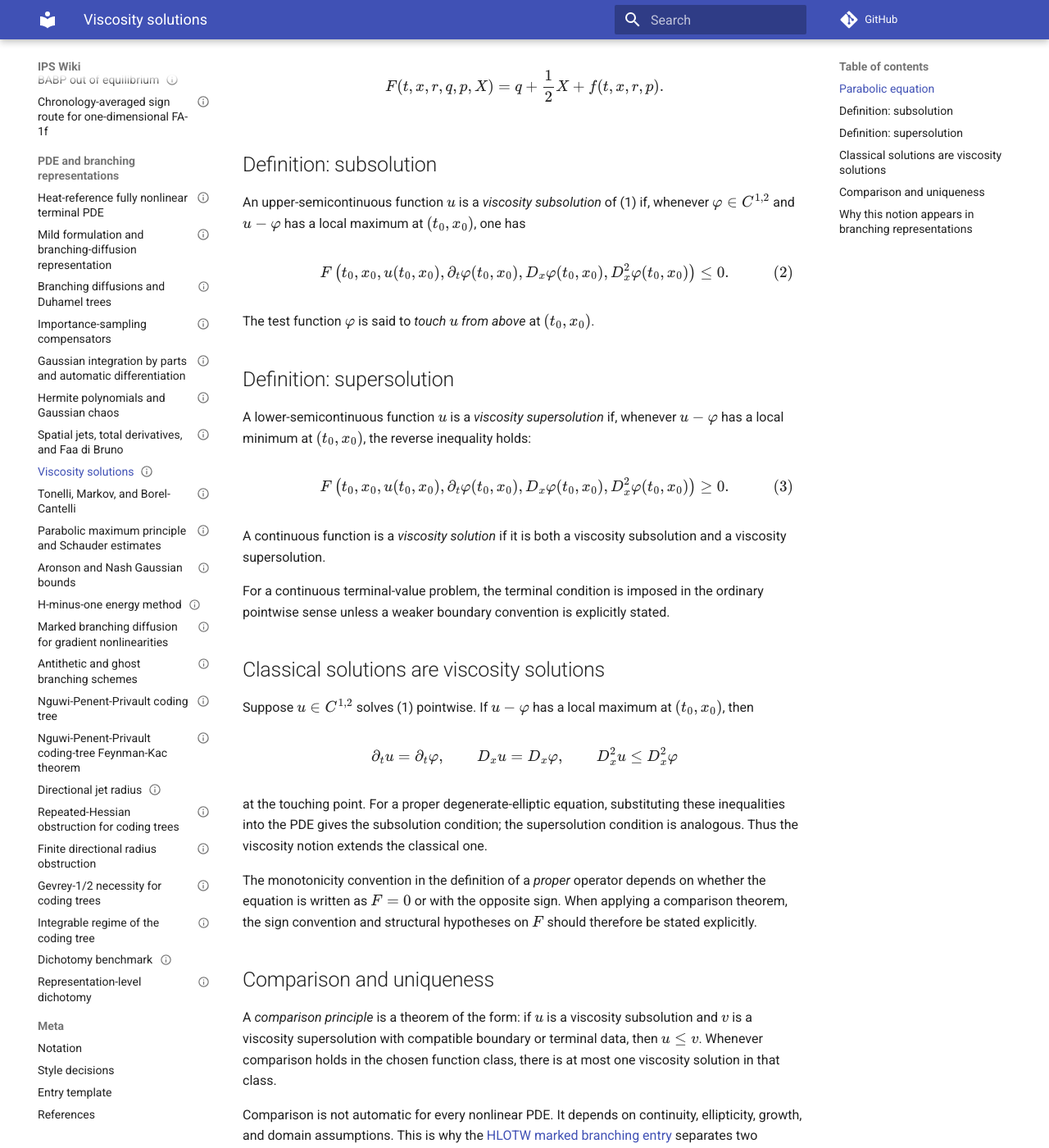
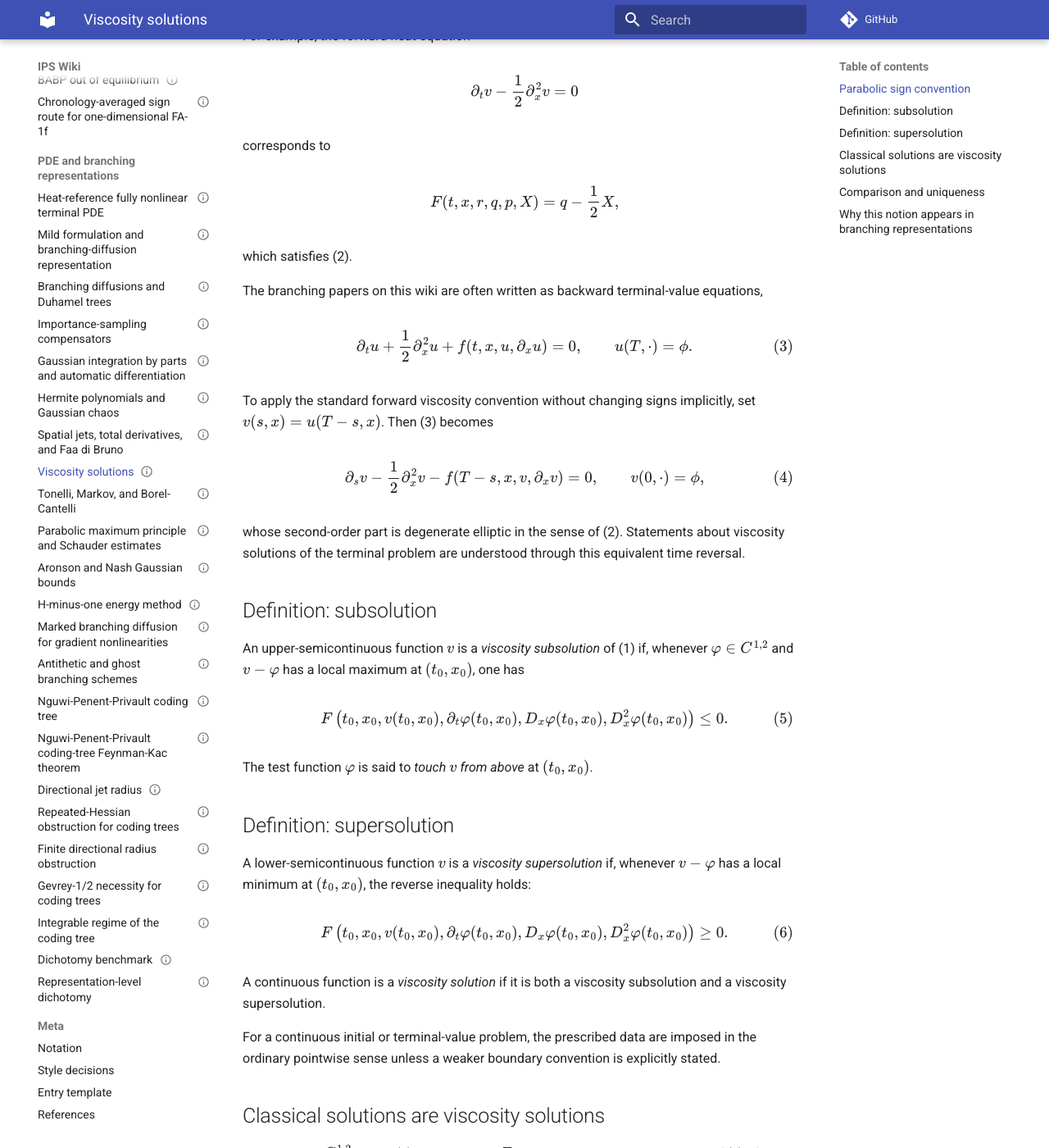
Before and after one commit to maciejgluchowski86-beep/ips-wiki, an MkDocs documentation site: the page built from docs/entries/viscosity-solutions.md, in a window 1280 px wide and 1400 px high, scrolled down 693 px. Shown: the whole window at 82% size. Built offline with MkDocs 1.6.1 and Material for MkDocs 9.7.7, drawn with Linux system fonts in a browser that asks for light colours; comment, search, counter and statistics services are not loaded; some of the changed text lies outside the part shown.

Commit message:
Align viscosity sign convention with parabolic ellipticity

```diff
--- a/docs/entries/viscosity-solutions.md
+++ b/docs/entries/viscosity-solutions.md
@@ -14,80 +14,119 @@ Viscosity solutions give a notion of solution for nonlinear second-order PDEs th
 
 **References.** Michael G. Crandall, Hitoshi Ishii, and Pierre-Louis Lions, *User's guide to viscosity solutions of second order partial differential equations*, *Bulletin of the American Mathematical Society* **27** (1992), 1--67, arXiv:math/9207212. See [References](../meta/references.md).
 
-## Parabolic equation
+## Parabolic sign convention
 
-Consider a scalar parabolic PDE written as
+For a forward parabolic problem, write
 
 $$
-F(t,x,u,\partial_tu,D_xu,D_x^2u)=0
+F(t,x,u,\partial_tu,D_xu,D_x^2u)=0.
 \tag{1}
 $$
 
-on an open space-time region. For the one-dimensional semilinear equation
+The standard viscosity comparison convention assumes that the second-order part is *degenerate elliptic*: if \(X\leq Y\) as symmetric matrices, then
+
+$$
+F(t,x,r,q,p,X)
+\geq
+F(t,x,r,q,p,Y).
+\tag{2}
+$$
+
+For example, the forward heat equation
+
+$$
+\partial_tv-\frac12\partial_x^2v=0
+$$
+
+corresponds to
+
+$$
+F(t,x,r,q,p,X)=q-\frac12X,
+$$
+
+which satisfies (2).
+
+The branching papers on this wiki are often written as backward terminal-value equations,
 
 $$
 \partial_tu+\frac12\partial_x^2u+f(t,x,u,\partial_xu)=0,
+\qquad
+u(T,\cdot)=\phi.
+\tag{3}
 $$
 
-one may take
+To apply the standard forward viscosity convention without changing signs implicitly, set \(v(s,x)=u(T-s,x)\). Then (3) becomes
 
 $$
-F(t,x,r,q,p,X)
-=
-q+\frac12X+f(t,x,r,p).
+\partial_sv-\frac12\partial_x^2v
+-f(T-s,x,v,\partial_xv)=0,
+\qquad
+v(0,\cdot)=\phi,
+\tag{4}
 $$
+
+whose second-order part is degenerate elliptic in the sense of (2). Statements about viscosity solutions of the terminal problem are understood through this equivalent time reversal.
 
 ## Definition: subsolution
 
-An upper-semicontinuous function \(u\) is a *viscosity subsolution* of (1) if, whenever \(\varphi\in C^{1,2}\) and \(u-\varphi\) has a local maximum at \((t_0,x_0)\), one has
+An upper-semicontinuous function \(v\) is a *viscosity subsolution* of (1) if, whenever \(\varphi\in C^{1,2}\) and \(v-\varphi\) has a local maximum at \((t_0,x_0)\), one has
 
 $$
 F\left(
- t_0,x_0,u(t_0,x_0),
+ t_0,x_0,v(t_0,x_0),
  \partial_t\varphi(t_0,x_0),
  D_x\varphi(t_0,x_0),
  D_x^2\varphi(t_0,x_0)
 \right)
 \leq0.
-\tag{2}
+\tag{5}
 $$
 
-The test function \(\varphi\) is said to *touch \(u\) from above* at \((t_0,x_0)\).
+The test function \(\varphi\) is said to *touch \(v\) from above* at \((t_0,x_0)\).
 
 ## Definition: supersolution
 
-A lower-semicontinuous function \(u\) is a *viscosity supersolution* if, whenever \(u-\varphi\) has a local minimum at \((t_0,x_0)\), the reverse inequality holds:
+A lower-semicontinuous function \(v\) is a *viscosity supersolution* if, whenever \(v-\varphi\) has a local minimum at \((t_0,x_0)\), the reverse inequality holds:
 
 $$
 F\left(
- t_0,x_0,u(t_0,x_0),
+ t_0,x_0,v(t_0,x_0),
  \partial_t\varphi(t_0,x_0),
  D_x\varphi(t_0,x_0),
  D_x^2\varphi(t_0,x_0)
 \right)
 \geq0.
-\tag{3}
+\tag{6}
 $$
 
 A continuous function is a *viscosity solution* if it is both a viscosity subsolution and a viscosity supersolution.
 
-For a continuous terminal-value problem, the terminal condition is imposed in the ordinary pointwise sense unless a weaker boundary convention is explicitly stated.
+For a continuous initial or terminal-value problem, the prescribed data are imposed in the ordinary pointwise sense unless a weaker boundary convention is explicitly stated.
 
 ## Classical solutions are viscosity solutions
 
-Suppose \(u\in C^{1,2}\) solves (1) pointwise. If \(u-\varphi\) has a local maximum at \((t_0,x_0)\), then
+Suppose \(v\in C^{1,2}\) solves (1) pointwise and \(F\) is degenerate elliptic in the sense of (2). If \(v-\varphi\) has a local maximum at \((t_0,x_0)\), then
 
 $$
-\partial_tu=\partial_t\varphi,
+\partial_tv=\partial_t\varphi,
 \qquad
-D_xu=D_x\varphi,
+D_xv=D_x\varphi,
 \qquad
-D_x^2u\leq D_x^2\varphi
+D_x^2v\leq D_x^2\varphi
 $$
 
-at the touching point. For a proper degenerate-elliptic equation, substituting these inequalities into the PDE gives the subsolution condition; the supersolution condition is analogous. Thus the viscosity notion extends the classical one.
+at the touching point. By (2),
 
-The monotonicity convention in the definition of a *proper* operator depends on whether the equation is written as \(F=0\) or with the opposite sign. When applying a comparison theorem, the sign convention and structural hypotheses on \(F\) should therefore be stated explicitly.
+$$
+F(t_0,x_0,v,\varphi_t,D\varphi,D^2\varphi)
+\leq
+F(t_0,x_0,v,v_t,Dv,D^2v)
+=0,
+$$
+
+which is the subsolution inequality. The supersolution statement is analogous.
+
+The monotonicity convention may be written with the opposite sign in other sources. Multiplying the PDE by \(-1\) reverses the subsolution and supersolution inequalities, so the sign convention should always be fixed before invoking comparison.
 
 ## Comparison and uniqueness
 
```
